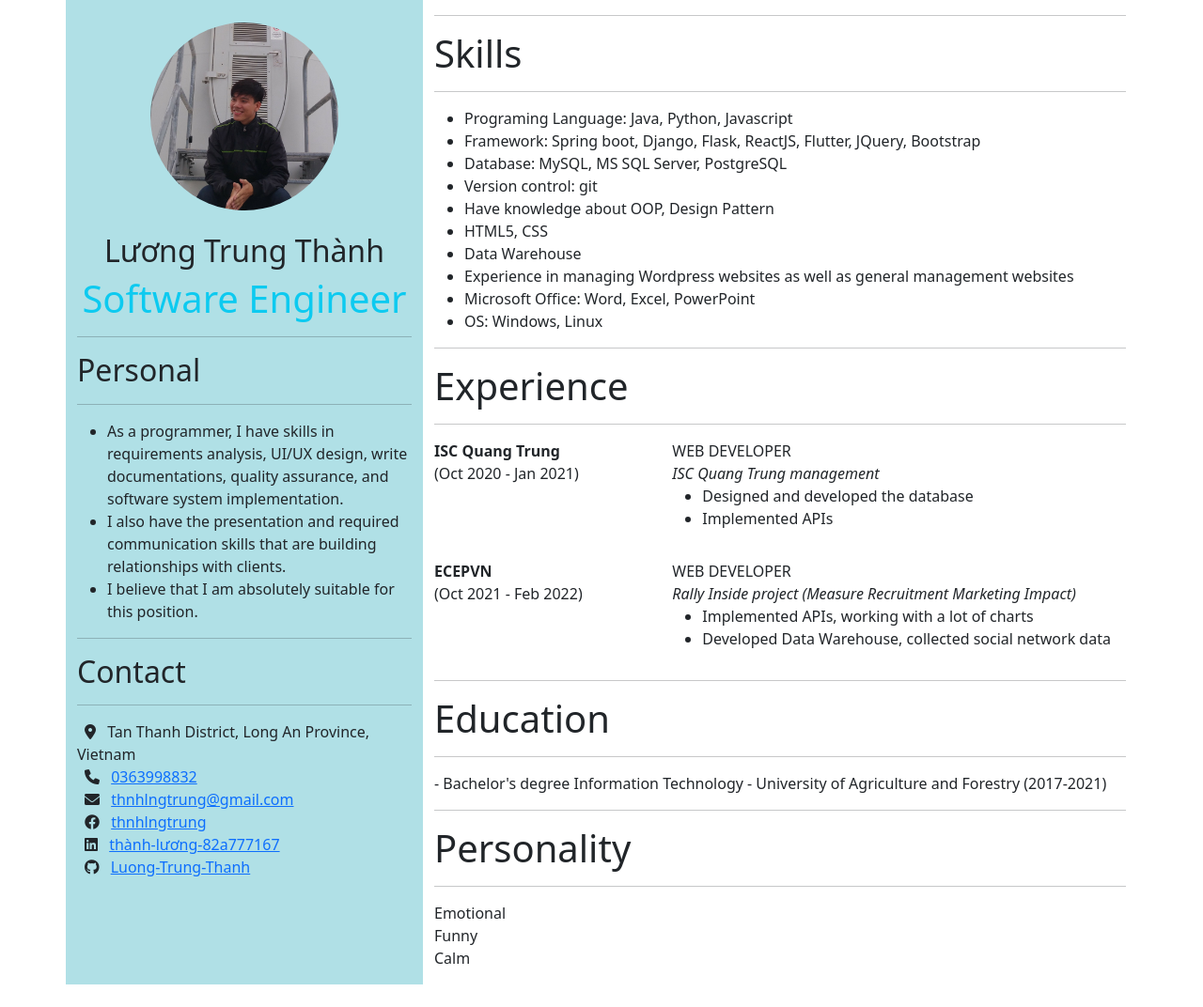
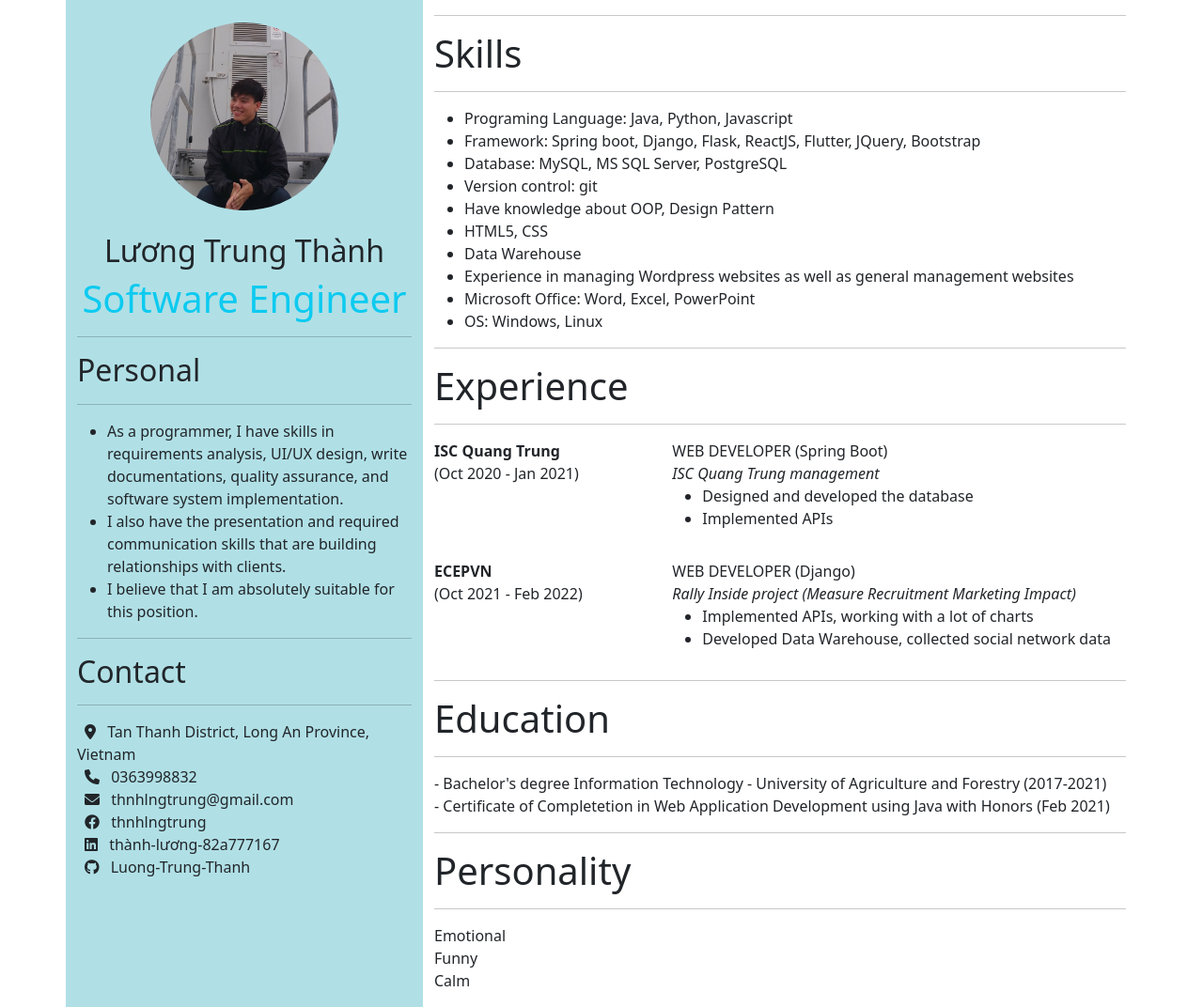
Before and after one commit to Luong-Trung-Thanh/CV, a plain HTML site: page index.html in a window 1280 px wide. Shown: the whole page at 94% size. Before the commit the page ends 1048 px from the top, so only its background shows below. Drawn offline with Linux system fonts and the light colour scheme.

Commit message:
Update cert image

```diff
--- a/css/style.css
+++ b/css/style.css
@@ -8,3 +8,8 @@
 #side-bar {
     background-color:powderblue;
 }
+/* unstyle link  */
+a {
+  color: inherit;
+  text-decoration: inherit;
+}
--- a/index.html
+++ b/index.html
@@ -126,7 +126,7 @@
             </br>(Oct 2020 - Jan 2021)
           </div>
           <div class="col-8">
-            WEB DEVELOPER
+            WEB DEVELOPER (Spring Boot)
             </br> <span class="fst-italic">ISC Quang Trung management</span>
             <ul class="">
               <li>
@@ -144,7 +144,7 @@
             </br>(Oct 2021 - Feb 2022)
           </div>
           <div class="col-8">
-            WEB DEVELOPER
+            WEB DEVELOPER (Django)
             </br> <span class="fst-italic">Rally Inside project (Measure Recruitment Marketing Impact)</span>
             <ul class="">
               <li>
@@ -167,6 +167,9 @@
           <li>
             - Bachelor's degree Information Technology - University of Agriculture and Forestry
             (2017-2021)
+          </li>
+          <li>
+            <a href="img\ISCCert.jpg">- Certificate of Completetion in Web Application Development using Java with Honors (Feb 2021)</a>
           </li>
         </ul>
 
```
Also changed, not shown: img/ISCCert.jpg (added).
